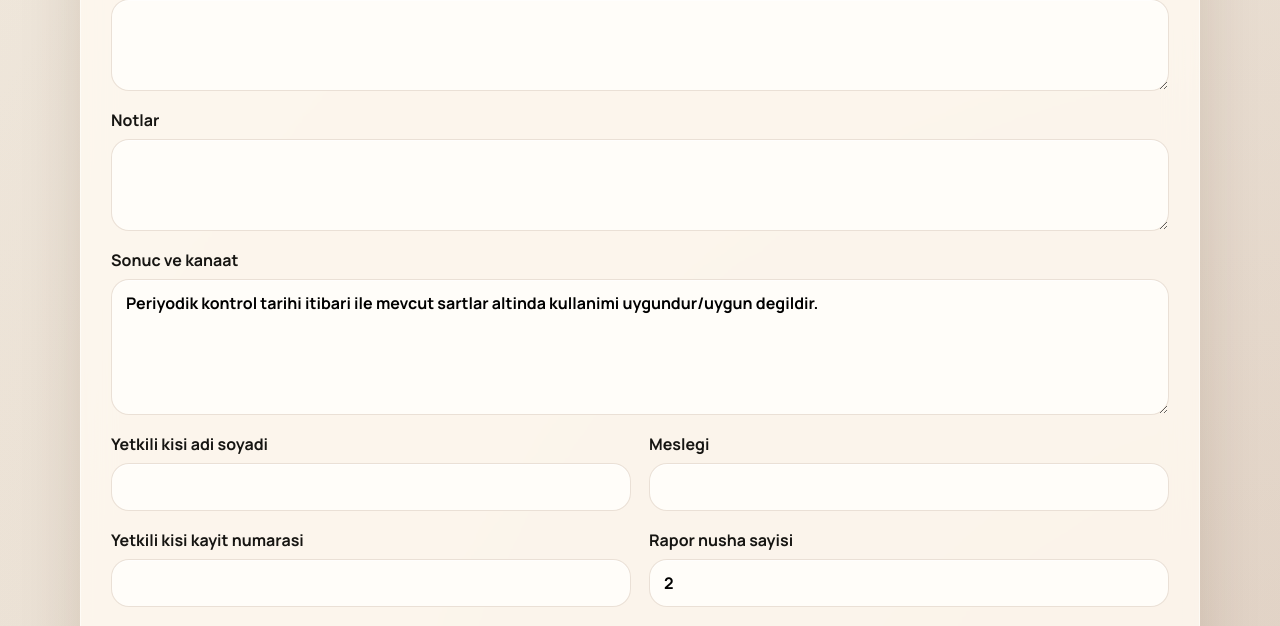
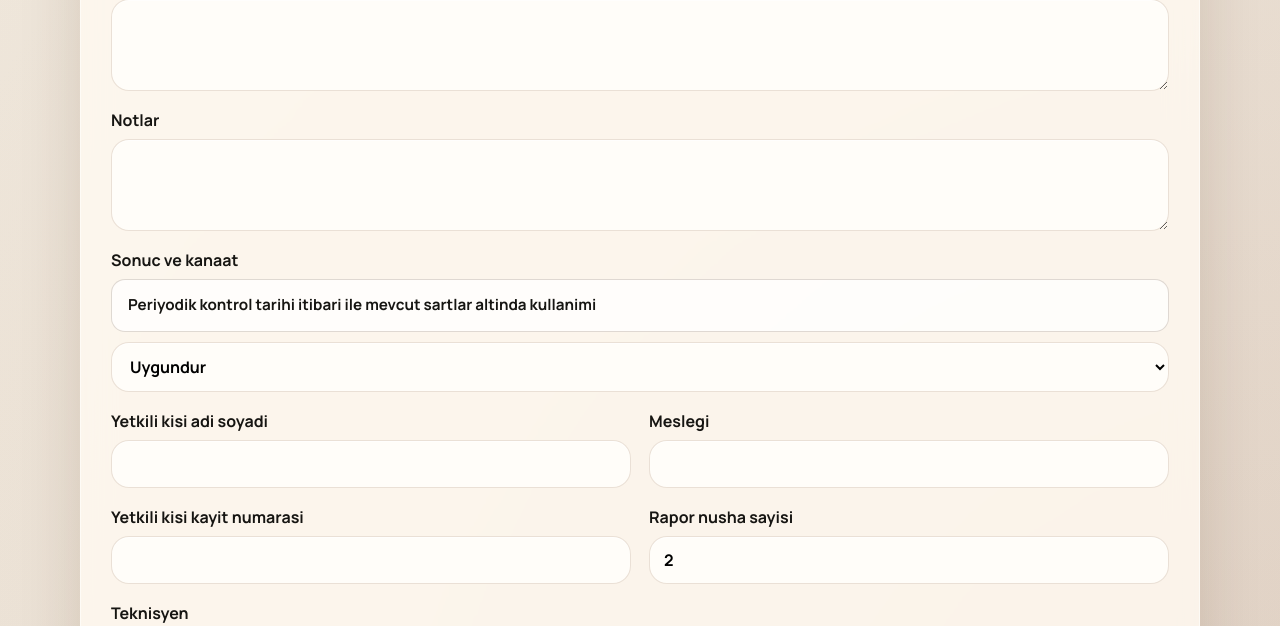
Before and after one commit to ahmetklc35/vesta-yangin-takip, a Flask app: page /records/new/elektrik-ic-tesisati in a window 1280 px wide. Shown: the part 5596-6222 px from the top of the page. Run offline with Flask 3, Linux system fonts and the light colour scheme; the visitor is signed in with stand-in values (Sample User, id 1); data that the repository does not hold is empty; some libraries are stand-ins or nearby versions.

Commit message:
Fix electrical PDF fallback and conclusion selector

```diff
--- a/app.py
+++ b/app.py
@@ -1207,6 +1207,17 @@ def parse_electrical_operation_summary(summary: str | None) -> dict[str, str]:
     return parsed
 
 
+def build_electrical_final_conclusion(status: str | None) -> str:
+    normalized = (status or "").strip().lower()
+    if normalized == "uygundur":
+        suffix = "uygundur."
+    elif normalized == "uygun degildir":
+        suffix = "uygun degildir."
+    else:
+        return "-"
+    return f"Periyodik kontrol tarihi itibari ile mevcut sartlar altinda kullanimi {suffix}"
+
+
 def get_extinguisher(public_id: str) -> dict:
     extinguisher = fetch_one(
         select(extinguishers).where(extinguishers.c.public_id == public_id)
@@ -1525,6 +1536,7 @@ def create_electrical_installation():
             "grid_type": "Sebeke tipi",
             "grid_voltage": "Sebeke gerilimi",
             "equipment_usage_purpose": "Ekipmanin kullanim amaci",
+            "final_conclusion_status": "Sonuc ve kanaat",
             "technician_name": "Teknisyen",
         }
         missing = [label for key, label in required_fields.items() if not form.get(key)]
@@ -1537,6 +1549,8 @@ def create_electrical_installation():
                 group=group,
                 asset_profile=asset_profile,
             )
+
+        final_conclusion_text = build_electrical_final_conclusion(form.get("final_conclusion_status"))
 
         structured_notes = {
             "isg_katip_id": form.get("isg_katip_id", ""),
@@ -1594,7 +1608,8 @@ def create_electrical_installation():
             "fault_notes": form.get("fault_notes", ""),
             "equipment_photos_notes": form.get("equipment_photos_notes", ""),
             "general_notes": form.get("general_notes", ""),
-            "final_conclusion": form.get("final_conclusion", ""),
+            "final_conclusion_status": form.get("final_conclusion_status", ""),
+            "final_conclusion": final_conclusion_text,
             "authorized_person_name": form.get("authorized_person_name", ""),
             "authorized_person_job": form.get("authorized_person_job", ""),
             "authorized_person_registry": form.get("authorized_person_registry", ""),
@@ -1641,6 +1656,7 @@ def create_electrical_installation():
             f"Kusur Aciklamalari: {structured_notes['fault_notes'] or '-'}",
             f"Ekipman Fotograflari: {structured_notes['equipment_photos_notes'] or '-'}",
             f"Genel Notlar: {structured_notes['general_notes'] or '-'}",
+            f"Sonuc Durumu: {structured_notes['final_conclusion_status'] or '-'}",
             f"Sonuc ve Kanaat: {structured_notes['final_conclusion'] or '-'}",
             f"Yetkili Kisi: {structured_notes['authorized_person_name'] or '-'} / Meslek: {structured_notes['authorized_person_job'] or '-'} / Kayit No: {structured_notes['authorized_person_registry'] or '-'}",
             f"Nusha Sayisi: {structured_notes['copy_count'] or '-'}",
@@ -1705,7 +1721,7 @@ def create_electrical_installation():
                 "- Elektrik Ic Tesisleri Yonetmeligi\n"
                 "- Elektrik Tesislerinde Topraklamalar Yonetmeligi"
             ),
-            "final_conclusion": "Periyodik kontrol tarihi itibari ile mevcut sartlar altinda kullanimi uygundur/uygun degildir.",
+            "final_conclusion_status": "uygundur",
             "copy_count": "2",
         },
         companies=company_choices,
@@ -2978,26 +2994,30 @@ def build_electrical_report_html_context(public_id: str) -> dict:
 def build_electrical_report_pdf_html(public_id: str) -> io.BytesIO:
     context = build_electrical_report_html_context(public_id)
     html = render_template("electrical_report_pdf.html", **context)
-    with sync_playwright() as playwright:
-        browser = playwright.chromium.launch(
-            headless=True,
-            args=[
-                "--no-sandbox",
-                "--disable-setuid-sandbox",
-                "--disable-dev-shm-usage",
-            ],
-        )
-        page = browser.new_page(viewport={"width": 1191, "height": 1684})
-        page.set_content(html, wait_until="load")
-        pdf_bytes = page.pdf(
-            format="A4",
-            print_background=True,
-            margin={"top": "0", "right": "0", "bottom": "0", "left": "0"},
-        )
-        browser.close()
-    buffer = io.BytesIO(pdf_bytes)
-    buffer.seek(0)
-    return buffer
+    try:
+        with sync_playwright() as playwright:
+            browser = playwright.chromium.launch(
+                executable_path=playwright.chromium.executable_path,
+                headless=True,
+                args=[
+                    "--no-sandbox",
+                    "--disable-setuid-sandbox",
+                    "--disable-dev-shm-usage",
+                ],
+            )
+            page = browser.new_page(viewport={"width": 1191, "height": 1684})
+            page.set_content(html, wait_until="load")
+            pdf_bytes = page.pdf(
+                format="A4",
+                print_background=True,
+                margin={"top": "0", "right": "0", "bottom": "0", "left": "0"},
+            )
+            browser.close()
+        buffer = io.BytesIO(pdf_bytes)
+        buffer.seek(0)
+        return buffer
+    except Exception:
+        return build_pdf_from_html(html)
 
 
 @app.route("/login", methods=["GET", "POST"])
--- a/render.yaml
+++ b/render.yaml
@@ -3,7 +3,7 @@ services:
     name: vesta-yangin-takip
     runtime: python
     plan: free
-    buildCommand: pip install -r requirements.txt && python -m playwright install chromium
+    buildCommand: pip install -r requirements.txt && PLAYWRIGHT_BROWSERS_PATH=0 python -m playwright install chromium
     startCommand: gunicorn wsgi:app
     envVars:
       - key: SECRET_KEY
@@ -16,6 +16,8 @@ services:
         fromDatabase:
           name: vesta-yangin-db
           property: connectionString
+      - key: PLAYWRIGHT_BROWSERS_PATH
+        value: "0"
 
 databases:
   - name: vesta-yangin-db
--- a/static/style.css
+++ b/static/style.css
@@ -470,6 +470,21 @@ tbody tr:nth-child(odd) td {
 .form-actions {
   display: flex;
   justify-content: flex-end;
+}
+
+.stacked-field {
+  display: grid;
+  gap: 0.65rem;
+}
+
+.readonly-note {
+  padding: 0.9rem 1rem;
+  border: 1px solid rgba(98, 69, 49, 0.2);
+  border-radius: 14px;
+  background: rgba(255, 255, 255, 0.78);
+  color: var(--ink);
+  font-size: 0.95rem;
+  line-height: 1.45;
 }
 
 .inline-form {
--- a/templates/create_electrical_installation.html
+++ b/templates/create_electrical_installation.html
@@ -359,7 +359,16 @@
       </label>
       <label class="full">
         Sonuc ve kanaat
-        <textarea name="final_conclusion" rows="5">{{ form.get('final_conclusion', '') }}</textarea>
+        <div class="stacked-field">
+          <div class="readonly-note">
+            Periyodik kontrol tarihi itibari ile mevcut sartlar altinda kullanimi
+          </div>
+          <select name="final_conclusion_status" required>
+            <option value="">Seciniz</option>
+            <option value="uygundur" {% if form.get('final_conclusion_status') == 'uygundur' %}selected{% endif %}>Uygundur</option>
+            <option value="uygun degildir" {% if form.get('final_conclusion_status') == 'uygun degildir' %}selected{% endif %}>Uygun Degildir</option>
+          </select>
+        </div>
       </label>
       <label>
         Yetkili kisi adi soyadi
```
